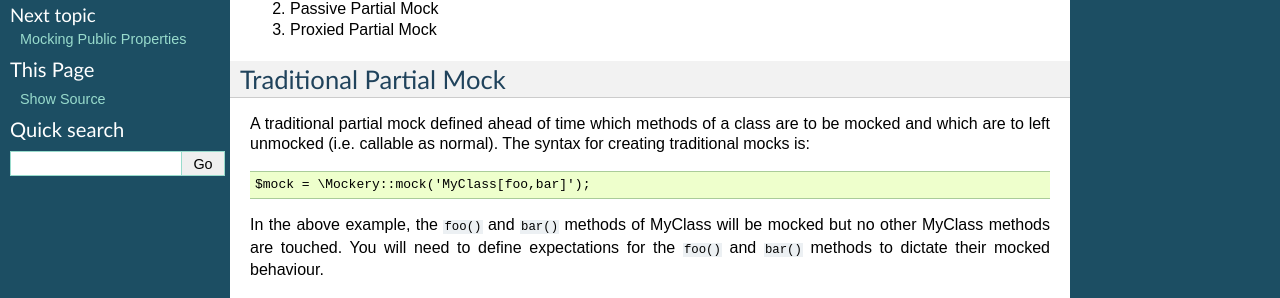
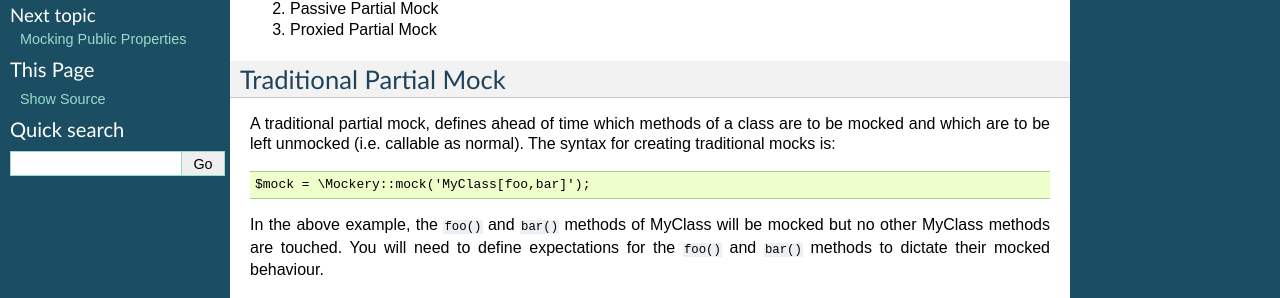
Before and after one commit to mockery/mockery, a Sphinx documentation site: the page built from docs/reference/partial_mocks.rst, in a window 1280 px wide. Shown: the part 213-511 px from the top of the page. Built offline with Sphinx 7.4.7, drawn with Linux system fonts in a browser that asks for light colours.

Commit message:
Simple edits

```diff
--- a/docs/reference/partial_mocks.rst
+++ b/docs/reference/partial_mocks.rst
@@ -18,8 +18,8 @@
 Traditional Partial Mock
 ------------------------
 
-A traditional partial mock defined ahead of time which methods of a class are
-to be mocked and which are to left unmocked (i.e. callable as normal).  The
+A traditional partial mock, defines ahead of time which methods of a class are
+to be mocked and which are to be left unmocked (i.e. callable as normal).  The
 syntax for creating traditional mocks is:
 
 .. code-block:: php
```
